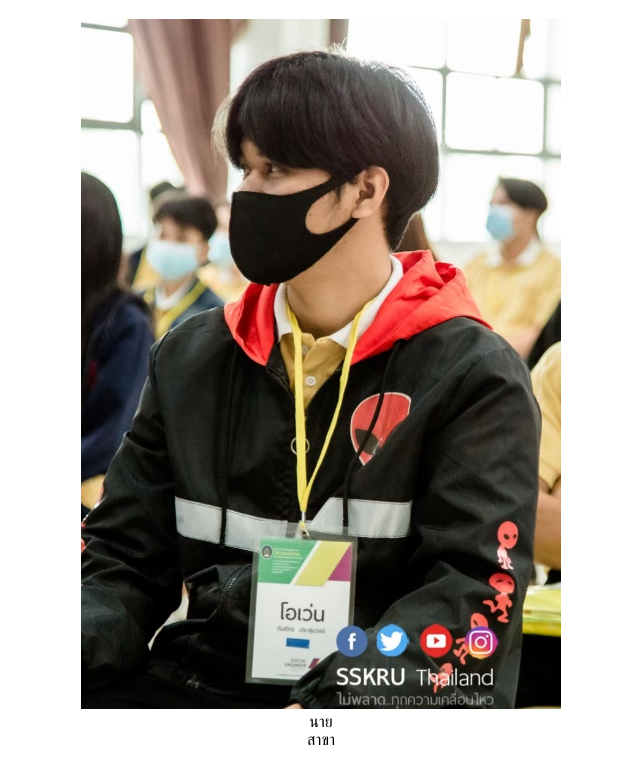
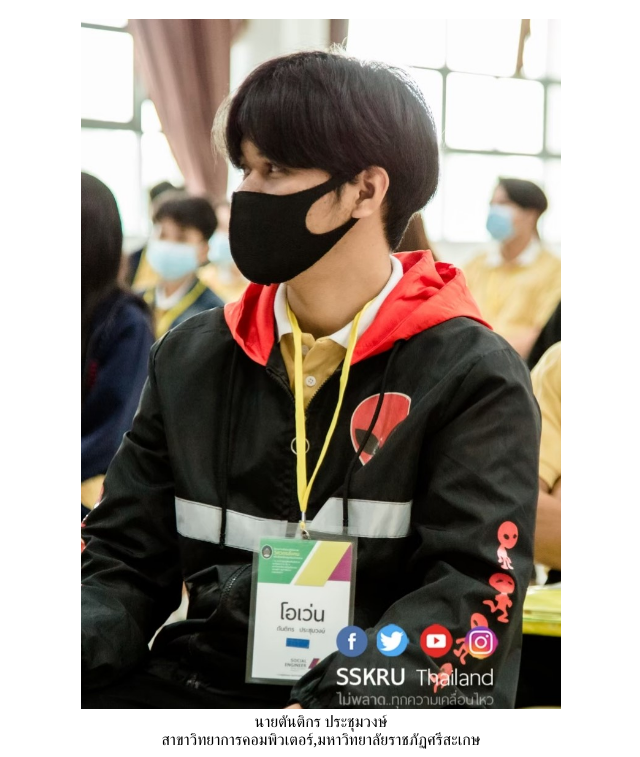
Before and after one commit to owen4869/website, a plain HTML site: page index.html in a window 1280 px wide. Shown: the part 61-818 px from the top of the page, without its empty margins (319-959 px from the left). Drawn offline with Linux system fonts and the light colour scheme.

Commit message:
upload file

```diff
--- a/index.html
+++ b/index.html
@@ -12,8 +12,8 @@
         <div>
             <img src="./img/owenz.jpg" width="480px">
         </div>
-        <div>นาย</div>
-        <div>สาขา</div>
+        <div>นายตันติกร  ประชุมวงษ์</div>
+        <div>สาขาวิทยาการคอมพิวเตอร์,มหาวิทยาลัยราชภัฏศรีสะเกษ</div>
     </center>
 </body>
 </html>
```
